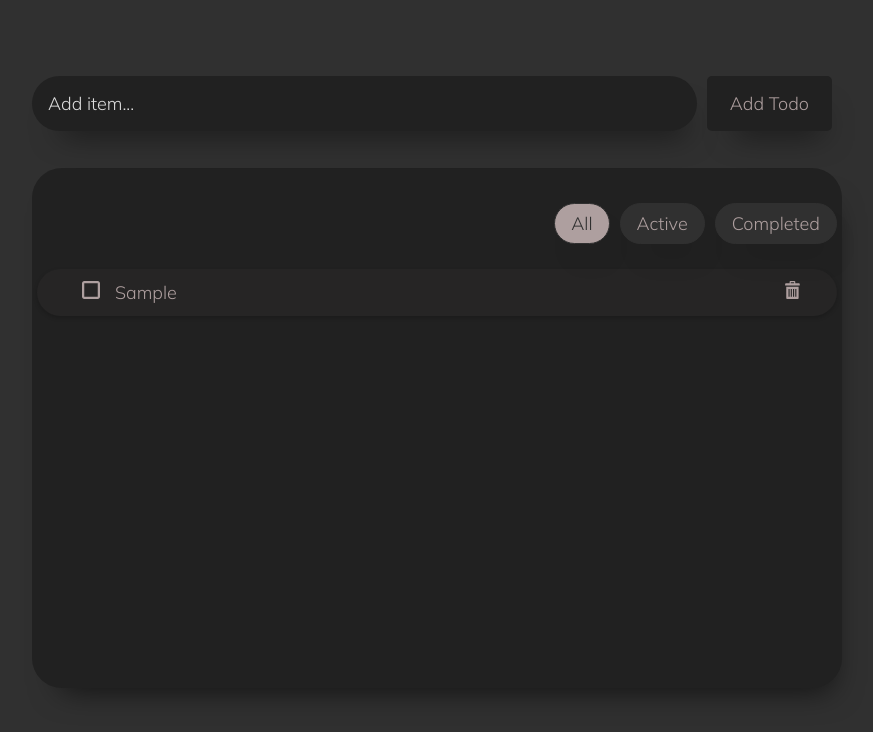
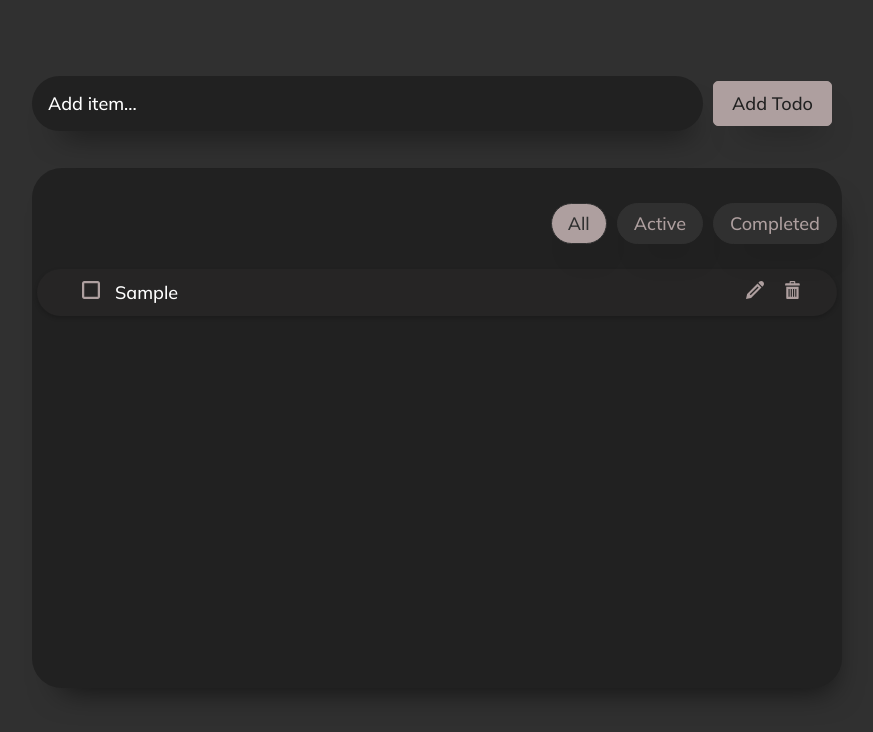
Before and after one commit to giovankoulits/redux-todo-list, a React (Vite) app: page / in a window 1280 px wide. Both pictures are taken after typing "Sample" into the empty fields and a click on the button "Add Todo". Shown: the top 732 px of the page, without its empty margins (208-1081 px from the left). Built offline with nearby package versions, Linux system fonts and the light colour scheme.

Commit message:
Added Edit logic and finalised styles

```diff
--- a/index.html
+++ b/index.html
@@ -3,7 +3,6 @@
   <head>
     <meta charset="UTF-8" />
     <meta name="viewport" content="width=device-width, initial-scale=1.0" />
-    <link rel="icon" type="image/svg+xml" href="/logo.svg" />
     <link rel="preconnect" href="https://fonts.googleapis.com" />
     <link rel="preconnect" href="https://fonts.gstatic.com" crossorigin />
     <link
--- a/src/features/todos/Form.jsx
+++ b/src/features/todos/Form.jsx
@@ -1,6 +1,7 @@
 import { useState } from 'react';
 import { useDispatch } from 'react-redux';
 import { addToDo } from './todosSlice';
+
 const Form = () => {
    const [text, setText] = useState("")
    const dispatch = useDispatch();
@@ -13,7 +14,7 @@ const Form = () => {
          }
       }}>
          <input value={text} onChange={e => setText(e.target.value)} type="text" placeholder="Add item..." />
-         <button type="submit" className="add">Add Todo</button>
+         <button type="submit" id='add-button' className="add"> Add Todo</button>
       </form>
    )
 }
--- a/src/features/todos/Todo.jsx
+++ b/src/features/todos/Todo.jsx
@@ -1,15 +1,37 @@
 import { useDispatch } from 'react-redux';
-import { deleteTodo, toggleTodo } from './todosSlice';
-import { ImBin } from 'react-icons/im';
+import { deleteTodo, toggleTodo, editTodo } from './todosSlice';
+import { ImBin, ImPencil } from 'react-icons/im';
+import { useState } from 'react';
 
 import { ImCheckboxUnchecked, ImCheckboxChecked } from 'react-icons/im';
 const Todo = ({ text, id, completed }) => {
+
+   //hooks
+   const [textToEdit, setTextToEdit] = useState(text)
+   const [showInput, setShowInput] = useState(false)
    const dispatch = useDispatch()
+
+   //HTML elements
+   const editInput = <input value={textToEdit} onChange={e => setTextToEdit(e.target.value)} type="text" />
+   const editButton = <button onClick={() => { setShowInput(false); dispatch(editTodo({ id, text: textToEdit })) }} type="submit" id='add-button' className="add">Submit</button>
+   const pencilButton = <span onClick={() => { setShowInput(prev => !prev) }} className="span-button">
+      <ImPencil />
+   </span>
+   const binButton = <span onClick={() => dispatch(deleteTodo(id))} className="span-button"><ImBin /></span>
+   const checkBox = <span onClick={() => dispatch(toggleTodo(id))} className="span-button">{completed ? <ImCheckboxChecked /> : <ImCheckboxUnchecked />}</span>
+   const liStyle = { backgroundColor: `${showInput ? "" : "rgb(38 37 37)"}`, boxShadow: `${showInput ? "none" : "0 2px 4px rgba(0, 0, 0, 0.2)"}` }
+
+   ///
    return (
-      <li className="li">
-         <span onClick={() => dispatch(toggleTodo(id))} className="span-button">{completed ? <ImCheckboxChecked /> : <ImCheckboxUnchecked />}</span>
-         <span style={{ textDecoration: `${completed ? "line-through" : ""}` }} className="todo-text">{text}</span>
-         <span onClick={() => dispatch(deleteTodo(id))} className="span-button"><ImBin /></span>
+      <li style={liStyle} className="li">
+         <div style={{ display: `${showInput ? "flex" : "none"}` }} className="edit-section">
+            {editInput}
+            {editButton}
+         </div>
+         {!showInput && checkBox}
+         {!showInput && <span style={{ textDecoration: `${completed ? "line-through" : ""}`, color: "#fff" }} className="todo-text">{text}</span>}
+         {!showInput && pencilButton}
+         {!showInput && binButton}
       </li >
    )
 }
--- a/src/features/todos/todosSlice.js
+++ b/src/features/todos/todosSlice.js
@@ -21,6 +21,14 @@ export const todosSlice = createSlice({
       });
       return { ...state, todos: todosAfterToggle };
     },
+    editTodo: (state, action) => {
+      const todosAfterEdit = state.todos.map((todo) => {
+        return todo.id === action.payload.id
+          ? { ...todo, text: action.payload.text }
+          : todo;
+      });
+      return { ...state, todos: todosAfterEdit };
+    },
     setVisibilityFilter: (state, action) => {
       return { ...state, visibilityFilter: action.payload };
     },
@@ -29,6 +37,11 @@ export const todosSlice = createSlice({
 
 export const getTodos = (state) => state.todos.todos;
 export const getVisibilityFilter = (state) => state.todos.visibilityFilter;
-export const { addToDo, deleteTodo, toggleTodo, setVisibilityFilter } =
-  todosSlice.actions;
+export const {
+  addToDo,
+  deleteTodo,
+  toggleTodo,
+  setVisibilityFilter,
+  editTodo,
+} = todosSlice.actions;
 export default todosSlice.reducer;
--- a/src/index.css
+++ b/src/index.css
@@ -1,6 +1,6 @@
 * {
   font-family: 'Mulish', sans-serif;
-  font-weight: 300;
+  font-weight: 500;
 }
 
 body {
@@ -26,7 +26,7 @@ body {
   padding: 16px;
   border: none;
   background-color: rgb(33, 33, 33);
-  color: #ae9f9f;
+  color: #fff;
   font-size: 18px;
   border-radius: 30px;
   transition: background-color 0.3s ease;
@@ -35,7 +35,7 @@ body {
   box-shadow: 9px 21px 30px -19px rgba(0, 0, 0, 0.63);
 }
 .input-section input[type='text']::placeholder {
-  color: #ddd;
+  color: #fff;
 }
 .input-section input[type='text']:focus {
   outline: none;
@@ -43,7 +43,7 @@ body {
 }
 button {
   margin-left: 10px;
-  padding: 16px 23px;
+  padding: 10px 18px;
   border: none;
   background-color: rgb(33, 33, 33);
   color: #ae9f9f;
@@ -54,6 +54,8 @@ button {
   -webkit-box-shadow: 9px 21px 30px -19px rgba(0, 0, 0, 0.63);
   -moz-box-shadow: 9px 21px 30px -19px rgba(0, 0, 0, 0.63);
   box-shadow: 9px 21px 30px -19px rgba(0, 0, 0, 0.63);
+  display: flex;
+  align-items: center;
 }
 
 button:hover {
@@ -61,7 +63,7 @@ button:hover {
   background-color: #ae9f9f;
 }
 .input-section button[type='text']::placeholder {
-  color: #ddd;
+  color: #ae9f9f;
 }
 
 .todos {
@@ -84,10 +86,8 @@ button:hover {
   display: flex;
   align-items: center;
   padding: 7px 30px;
-  background-color: rgb(38 37 37);
   border-radius: 80px;
   margin-bottom: 10px;
-  box-shadow: 0 2px 4px rgba(0, 0, 0, 0.2);
 }
 .todo-list li span {
   margin-left: 10px;
@@ -174,3 +174,40 @@ button:hover {
   -moz-box-shadow: 9px 21px 30px -19px rgba(0, 0, 0, 0.63);
   box-shadow: 9px 21px 30px -19px rgba(0, 0, 0, 0.63);
 }
+
+#add-button {
+  background-color: #ae9f9f;
+  border: 1px solid #ae9f9f;
+  color: rgb(33, 33, 33);
+}
+
+#add-button:hover {
+  color: #ae9f9f;
+  background-color: rgb(33, 33, 33);
+}
+
+.edit-section {
+  display: flex;
+  width: 100%;
+}
+
+.edit-section > input[type='text'] {
+  flex-grow: 1;
+  padding: 12px;
+  border: none;
+  background-color: #303030;
+  color: #fff;
+  font-size: 18px;
+  border-radius: 30px;
+  transition: background-color 0.3s ease;
+  -webkit-box-shadow: 9px 21px 30px -19px rgba(0, 0, 0, 0.63);
+  -moz-box-shadow: 9px 21px 30px -19px rgba(0, 0, 0, 0.63);
+  box-shadow: 9px 21px 30px -19px rgba(0, 0, 0, 0.63);
+}
+.edit-section > input[type='text']::placeholder {
+  color: #fff;
+}
+.edit-section > input[type='text']:focus {
+  outline: none;
+  background-color: #555;
+}
--- a/vite.config.js
+++ b/vite.config.js
@@ -1,7 +1,6 @@
-import { defineConfig } from 'vite'
-import react from '@vitejs/plugin-react'
+import { defineConfig } from 'vite';
+import react from '@vitejs/plugin-react';
 
-const vitePluginFaviconsInject = require('vite-plugin-favicons-inject');
 export default defineConfig({
-  plugins: [react()],vitePluginFaviconsInject('./src/assets/logo.svg')
-})
+  plugins: [react()],
+});
```
Also changed, not shown: src/assets/logo.png (deleted), src/assets/logo.svg.
